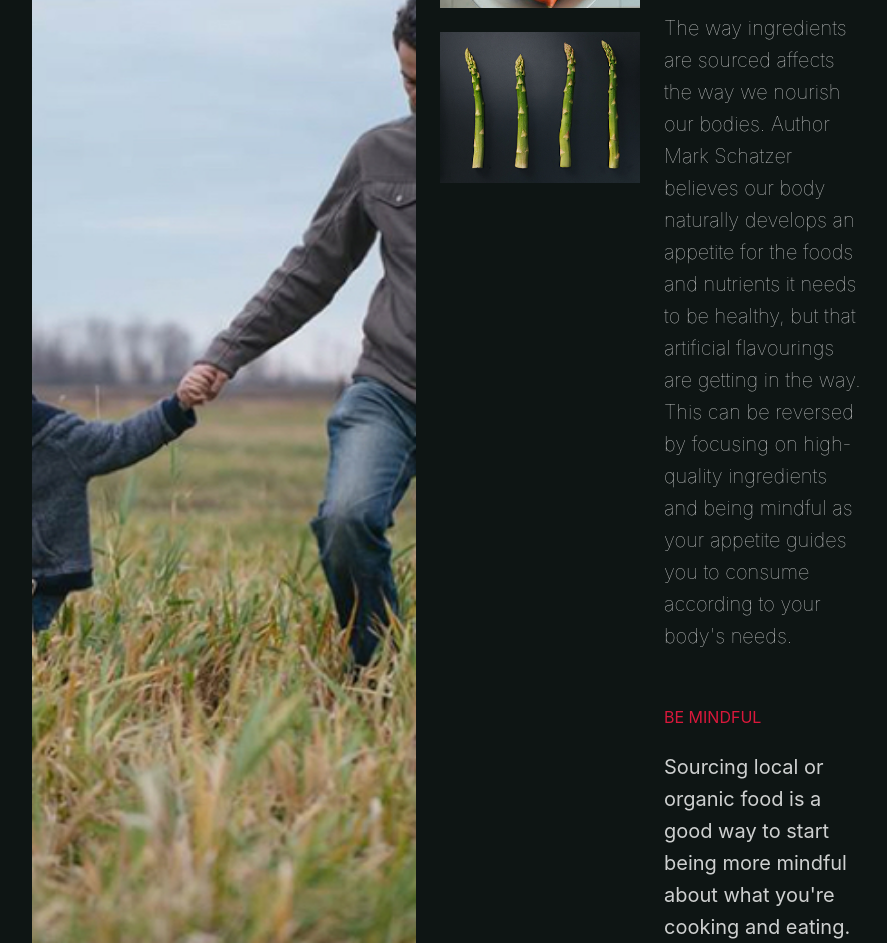
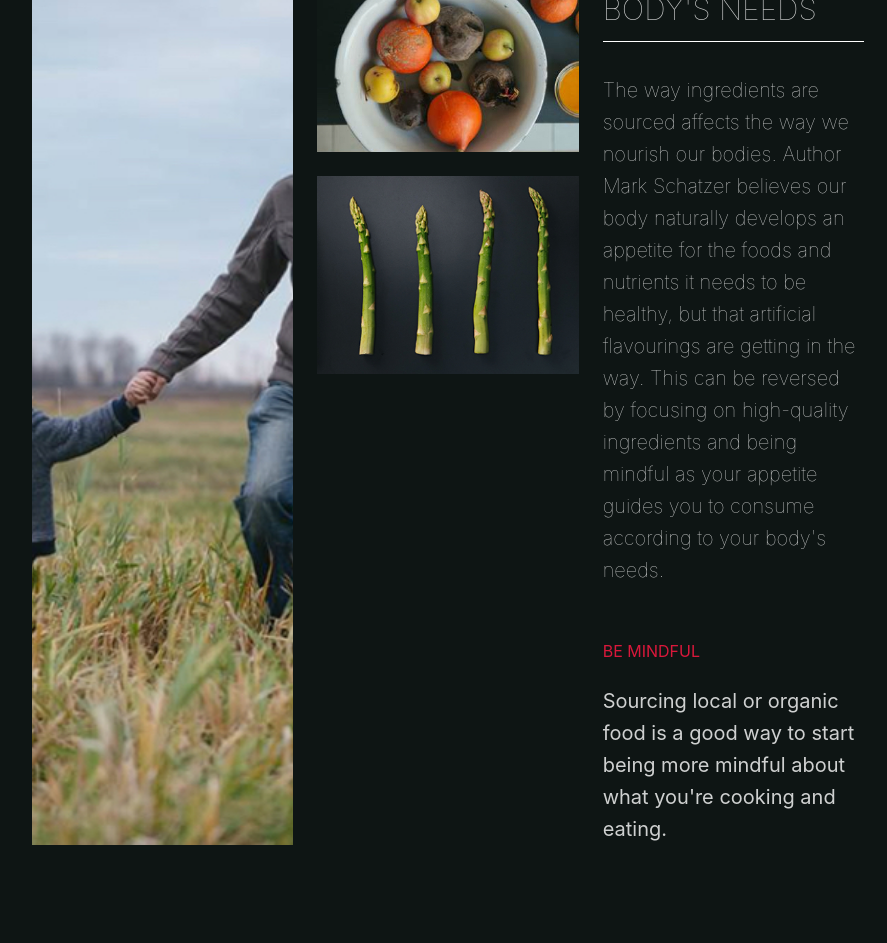
Before and after one commit to maxcarolinoIII/orchard-test, a React (Create React App) app: page / in a window 1280 px wide. Shown: the whole page, without its empty margins (192-1079 px from the left). After the commit the page ends 845 px from the top, so only its background shows below. Built offline with nearby package versions, Linux system fonts and the light colour scheme.

Commit message:
refactor: create image thumbnail section

```diff
--- a/src/sections/BodyNeeds.js
+++ b/src/sections/BodyNeeds.js
@@ -1,17 +1,57 @@
-import { Box, Flex, Heading, Image, Text } from "@chakra-ui/react";
+import { Box, Flex, Heading, Text } from "@chakra-ui/react";
+import { useState } from "react";
+import ImageThumbnail from "./ImageThumbnail";
 
 function BodyNeeds() {
+  const [active, setActive] = useState(null);
+  const thumbnails = [
+    {
+      id: 1,
+      column: 1,
+      src: "/assets/body-needs/Image-01.jpg",
+      alt: "Source foods.",
+    },
+    {
+      id: 2,
+      column: 2,
+      src: "/assets/body-needs/Image-02.jpg",
+      alt: "Fresh Ingredients.",
+    },
+    {
+      id: 3,
+      column: 2,
+      src: "/assets/body-needs/Image-03.jpg",
+      alt: "Healthy organic food",
+    },
+  ];
+
+  const renderThumbnail = (thumbnail) => {
+    return (
+      <ImageThumbnail
+        src={thumbnail.src}
+        alt={thumbnail.alt}
+        isActive={active == thumbnail.id}
+        onMouseEnter={() => setActive(thumbnail.id)}
+        onMouseLeave={() => setActive(null)}
+      />
+    );
+  };
+
   return (
-    <Flex gap={6}>
-      <Image
-        fit={"cover"}
-        src="/assets/body-needs/Image-01.jpg"
-        alt="Source organic foods"
+    <Flex gap={6} overflow={"hidden"}>
+      {thumbnails
+        .filter((thumbnail) => thumbnail.column == 1)
+        .map((thumbnail) => renderThumbnail(thumbnail))}
+      <Flex
+        flexDir={"column"}
+        gap={6}
+        h={"100%"}
         w={"100%"}
-      />
-      <Flex flexDir={"column"} gap={6} h={"100%"} w={"100%"}>
-        <Image fit={"cover"} src="/assets/body-needs/Image-02.jpg" />
-        <Image fit={"cover"} src="/assets/body-needs/Image-03.jpg" />
+        overflow={"hidden"}
+      >
+        {thumbnails
+          .filter((thumbnail) => thumbnail.column == 2)
+          .map((thumbnail) => renderThumbnail(thumbnail))}
       </Flex>
       <Box w={"100%"}>
         <Heading
--- /dev/null
+++ b/src/sections/ImageThumbnail.js
@@ -0,0 +1,29 @@
+import { Box, Image } from "@chakra-ui/react";
+
+function ImageThumbnail(props) {
+  const {
+    src,
+    alt,
+    isActive,
+    onMouseEnter = () => {},
+    onMouseLeave = () => {},
+  } = props;
+
+  return (
+    <Box overflow={"hidden"} w={"100%"} cursor={"pointer"}>
+      <Image
+        fit={"cover"}
+        src={src}
+        alt={alt}
+        w={"100%"}
+        h={"100%"}
+        transition={"all 1s ease"}
+        transform={isActive ? "scale(1.3)" : ""}
+        onMouseEnter={onMouseEnter}
+        onMouseLeave={onMouseLeave}
+      />
+    </Box>
+  );
+}
+
+export default ImageThumbnail;
```
